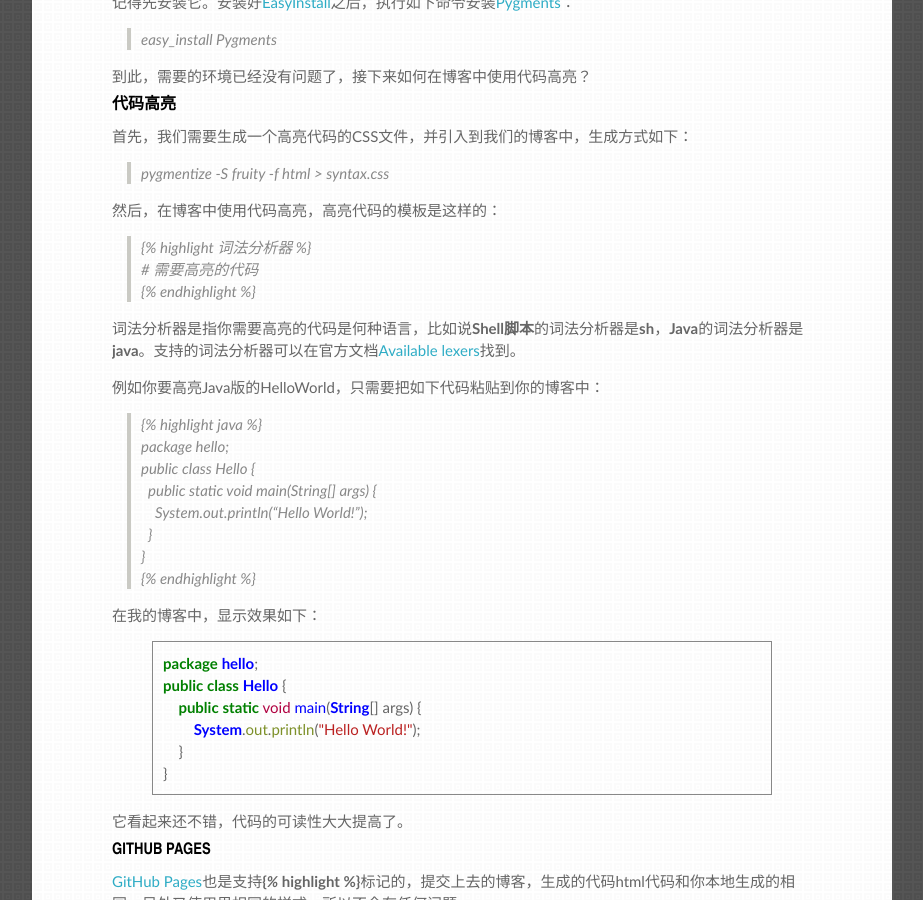
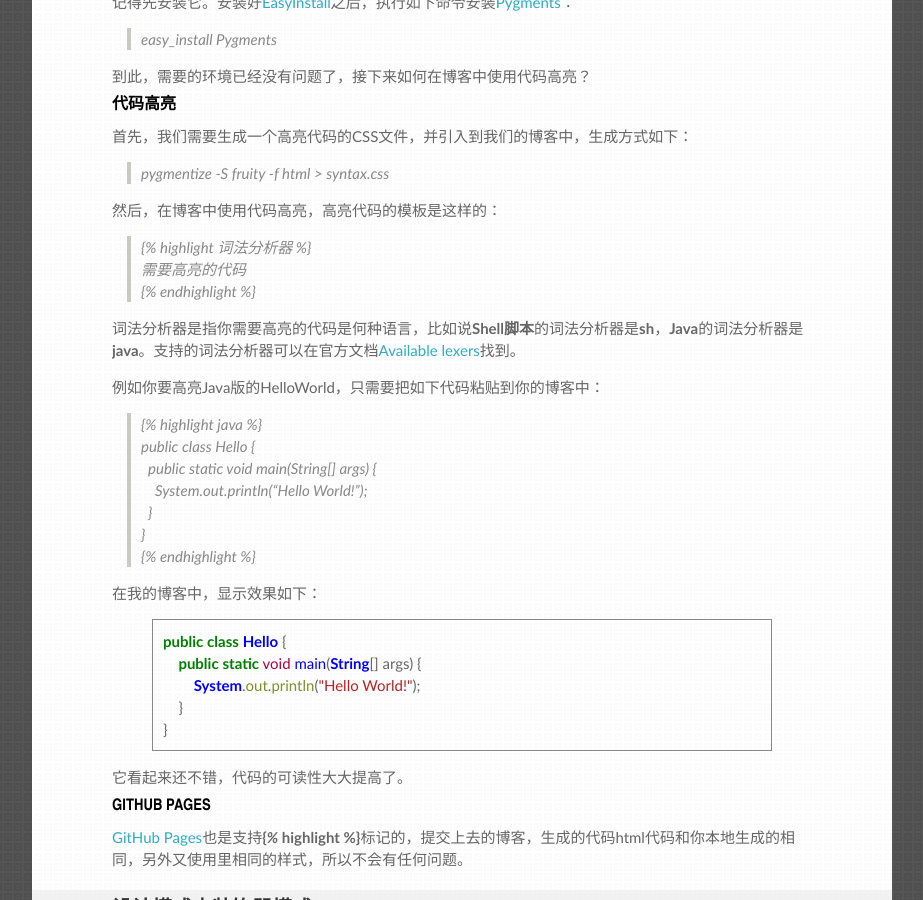
Before and after one commit to fanshine/LaravelStuff, a Jekyll site: the page built from index.html, in a window 1280 px wide and 900 px high, scrolled down 687 px. Shown: the whole window, without its empty margins (178-1101 px from the left). Built offline with Jekyll 4.4.1, drawn with Linux system fonts in a browser that asks for light colours; Markdown is read by kramdown in place of the engine named in the settings.

Commit message:
revised my post~

```diff
--- a/_posts/2012-09-21-jekyll-code-highlight.md
+++ b/_posts/2012-09-21-jekyll-code-highlight.md
@@ -35,7 +35,7 @@ Jekyll的代码高亮是使用[Pygments][2]来完成的，它是一款语法高
 然后，在博客中使用代码高亮，高亮代码的模板是这样的：
 
 > \{_%_ highlight *词法分析器* %\}
-> \# 需要高亮的代码
+> 需要高亮的代码
 > \{_%_ endhighlight %\}
 
 词法分析器是指你需要高亮的代码是何种语言，比如说**Shell脚本**的词法分析器是**sh**，**Java**的词法分析器是**java**。支持的词法分析器可以在官方文档[Available lexers][4]找到。
@@ -43,7 +43,6 @@ Jekyll的代码高亮是使用[Pygments][2]来完成的，它是一款语法高
 例如你要高亮Java版的HelloWorld，只需要把如下代码粘贴到你的博客中：
 
 > \{_%_ highlight java %\}
-> package hello;
 > public class Hello {
 > &nbsp;&nbsp;public static void main(String[] args) {
 > &nbsp;&nbsp;&nbsp;&nbsp;System.out.println("Hello World!");
@@ -54,7 +53,6 @@ Jekyll的代码高亮是使用[Pygments][2]来完成的，它是一款语法高
 在我的博客中，显示效果如下：
 
 {% highlight java %}
-package hello;
 public class Hello {
     public static void main(String[] args) {
         System.out.println("Hello World!");
@@ -68,6 +66,7 @@ public class Hello {
 
 [GitHub Pages][5]也是支持**\{_%_ highlight %\}**标记的，提交上去的博客，生成的代码html代码和你本地生成的相同，另外又使用里相同的样式，所以不会有任何问题。
 
+
 [1]: http://www.python.org/ "Python"
 [2]: http://pygments.org/ "Pygments"
 [3]: http://peak.telecommunity.com/DevCenter/EasyInstall "EasyInstall"
```
